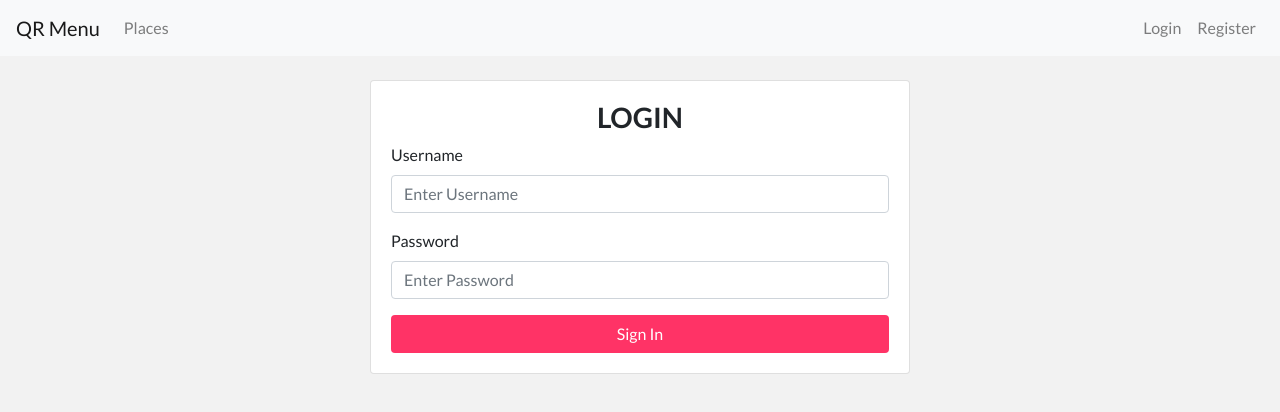
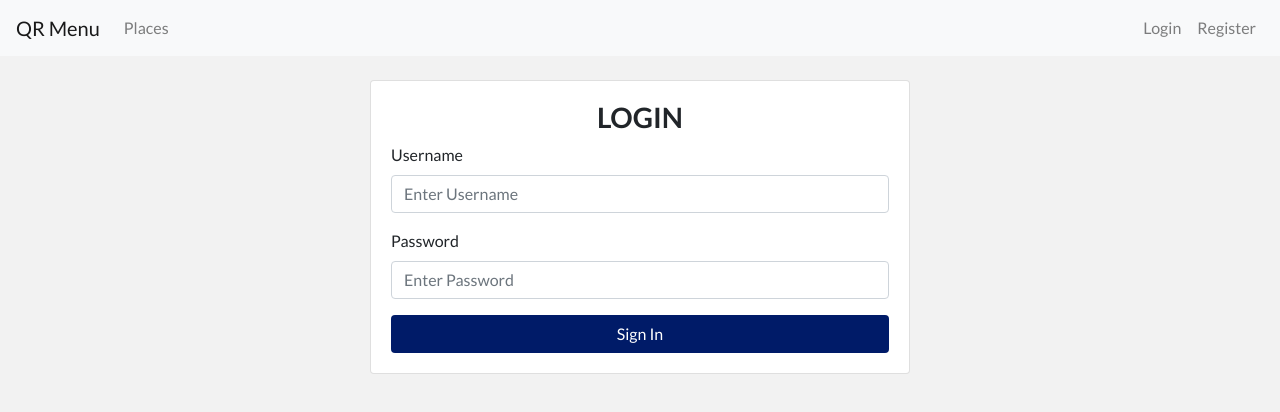
Before and after one commit to ashraaf97/qr_menu_builder, a React (Create React App) app in the folder frontend/: page /login in a window 1280 px wide. Shown: the top 412 px of the page. Built offline with nearby package versions, Linux system fonts and the light colour scheme.

Commit message:
Update Color

```diff
--- a/frontend/src/containers/MenuItemForm.js
+++ b/frontend/src/containers/MenuItemForm.js
@@ -152,8 +152,9 @@ const MenuItemForm = ({place, onDone}) => {
             <Button
                 variant="standard"
                 block
+                onClick={onAddMenuItems}
             >
-                + Add Menu Item"}
+                + Add Menu Item
             </Button>
         </div>
     )
--- a/frontend/src/index.css
+++ b/frontend/src/index.css
@@ -1,17 +1,17 @@
 body {
-  background-color: #f2f2f2;
+    background-color: #f2f2f2;
 }
 
-*{
-  font-family: "Lato", "Helvetica Neue", sans-serif;
+* {
+    font-family: "Lato", "Helvetica Neue", sans-serif;
 }
 
 .btn-standard {
-  background-color: #ff3366;
-  color: white;
+    background-color: #001b68;
+    color: white;
 }
 
 .btn-standard:hover {
-  background-color: #fc285d;
-  color: white;
+    background-color: #0339d6;
+    color: white;
 }
```
